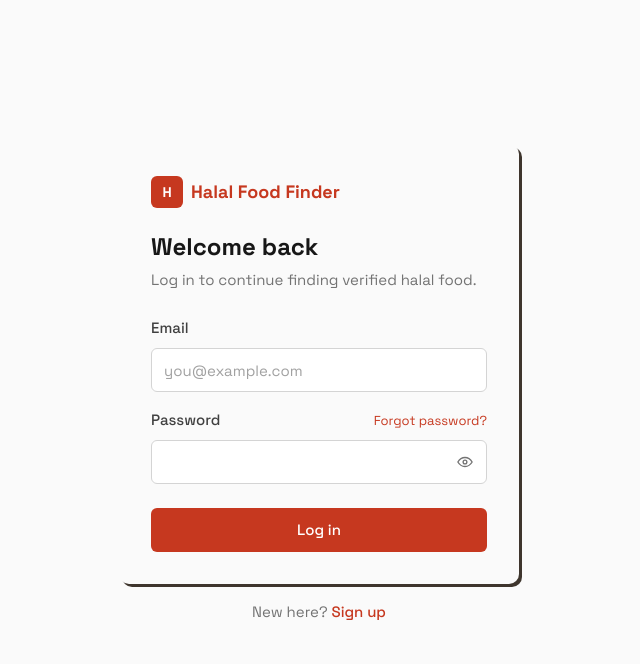
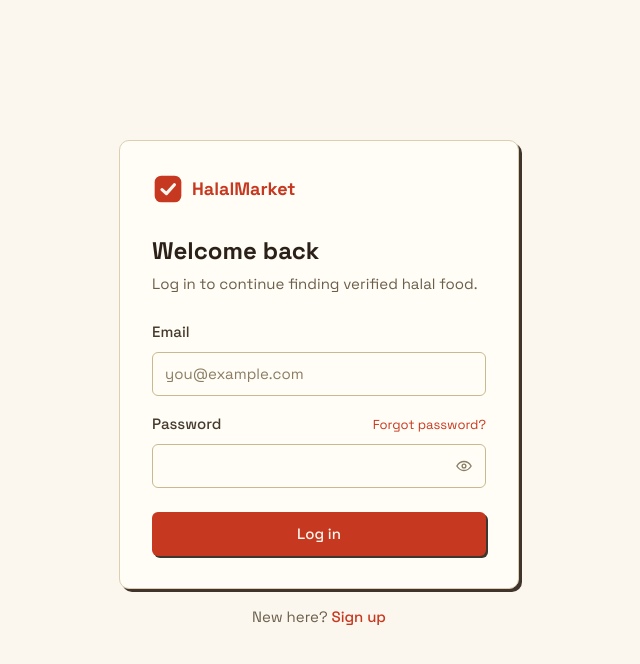
Before and after one commit to Losers-Lab/halal-food-finder, a Next.js app in the folder frontend/: page /login in a window 1280 px wide. Shown: the top 664 px of the page, without its empty margins (321-961 px from the left). Built offline with nearby package versions, Linux system fonts and the light colour scheme; no server answers.

Commit message:
[STAMPS] Reskin auth, trust, and add-listing to stamps

```diff
--- a/frontend/src/app/login/page.tsx
+++ b/frontend/src/app/login/page.tsx
@@ -76,7 +76,7 @@ function LoginForm() {
       {created ? (
         <div
           role="status"
-          className="mb-4 rounded-md border border-positive-200 bg-positive-50 px-3 py-2.5 text-small text-positive-700"
+          className="mb-4 rounded-md border border-ink-300 bg-ink-100 px-3 py-2.5 text-small text-ink-700"
         >
           Account created. Log in to continue.
         </div>
--- a/frontend/src/components/auth/Alert.tsx
+++ b/frontend/src/components/auth/Alert.tsx
@@ -18,7 +18,7 @@ export function Alert({
 }) {
   const styles =
     variant === "banner"
-      ? "border-l-4 border-danger-100 bg-danger-50 text-danger-600"
+      ? "border-l-4 border-danger-500 bg-danger-50 text-danger-600"
       : "border border-danger-100 bg-danger-50 text-danger-600";
 
   return (
--- a/frontend/src/components/auth/AuthCard.tsx
+++ b/frontend/src/components/auth/AuthCard.tsx
@@ -2,6 +2,7 @@
 
 import type { ReactNode } from "react";
 import Link from "next/link";
+import { SealMark } from "@/components/trust";
 
 type AuthCardProps = {
   heading: string;
@@ -15,8 +16,9 @@ type AuthCardProps = {
 
 /**
  * Shared auth screen frame — spec: docs/design/auth-screens.md §"Shared screen
- * frame". Centered card on neutral-50; white card radius-lg shadow-card;
- * max-width 400px; full-bleed on mobile (page = card), 16px input font.
+ * frame" reskinned per auth-screens-v2-delta.md. Centered card on cream-50;
+ * ink-0 card, radius-lg, kraft-200 border, hard offset shadow-card; max-width
+ * 400px; full-bleed on mobile (page = card), 16px input font.
  */
 export function AuthCard({
   heading,
@@ -26,36 +28,34 @@ export function AuthCard({
   children,
 }: AuthCardProps) {
   return (
-    <div className="flex min-h-screen flex-col items-center justify-center bg-neutral-50 px-0 py-0 sm:px-6 sm:py-10">
+    <div className="flex min-h-screen flex-col items-center justify-center bg-cream-50 px-0 py-0 sm:px-6 sm:py-10">
       <div className="w-full max-w-[400px]">
-        <div className="rounded-none bg-neutral-0 px-5 py-8 shadow-none sm:rounded-lg sm:px-8 sm:py-8 sm:shadow-card">
+        <div className="rounded-none border-0 bg-ink-0 px-5 py-8 shadow-none sm:rounded-lg sm:border sm:border-kraft-200 sm:px-8 sm:py-8 sm:shadow-card">
           {/* Brand mark */}
           <div className="mb-6">
             <Link
               href="/"
-              className="inline-flex items-center gap-2 text-heading font-semibold text-brand-500 hover:text-brand-600"
+              className="inline-flex items-center gap-2 text-heading font-bold text-brand-500 hover:text-brand-600"
             >
-              <span className="inline-flex h-8 w-8 items-center justify-center rounded-md bg-brand-500 text-sm font-bold text-white">
-                H
-              </span>
-              Halal Food Finder
+              <SealMark className="h-8 w-8 text-brand-500" />
+              HalalMarket
             </Link>
           </div>
 
           <header className="space-y-1.5">
-            <h1 className="text-title text-neutral-900">{heading}</h1>
-            <p className="text-body text-neutral-500">{subcopy}</p>
+            <h1 className="text-title text-ink-900">{heading}</h1>
+            <p className="text-body text-ink-500">{subcopy}</p>
           </header>
 
           <div className="mt-6">{children}</div>
         </div>
 
-        <footer className="px-5 pb-8 pt-4 text-center text-body text-neutral-500 sm:px-0">
+        <footer className="px-5 pb-8 pt-4 text-center text-body text-ink-500 sm:px-0">
           {footer}
         </footer>
 
         {trustLine ? (
-          <p className="px-5 pb-8 text-center text-small text-neutral-500 sm:px-0">
+          <p className="px-5 pb-8 text-center text-small text-ink-500 sm:px-0">
             By signing up you agree to our{" "}
             <Link
               href="#"
--- a/frontend/src/components/auth/Button.tsx
+++ b/frontend/src/components/auth/Button.tsx
@@ -54,8 +54,8 @@ export function Button({
     "inline-flex h-11 items-center justify-center gap-2 rounded-md px-4 text-body font-medium transition-colors focus-visible:outline-2 focus-visible:outline-offset-2 focus-visible:outline-brand-500 disabled:cursor-not-allowed";
   const styles =
     variant === "primary"
-      ? "bg-brand-500 text-white hover:bg-brand-600 active:bg-brand-700 disabled:bg-neutral-300"
-      : "text-brand-500 hover:text-brand-600 hover:underline disabled:text-neutral-400";
+      ? "bg-brand-500 text-cream-50 shadow-chip hover:bg-brand-600 active:translate-x-0.5 active:translate-y-0.5 active:shadow-none motion-reduce:active:translate-x-0 motion-reduce:active:translate-y-0 disabled:bg-ink-200 disabled:text-ink-400 disabled:shadow-none"
+      : "text-brand-500 hover:text-brand-600 hover:underline disabled:text-ink-400";
 
   return (
     <button
--- a/frontend/src/components/auth/Field.tsx
+++ b/frontend/src/components/auth/Field.tsx
@@ -40,7 +40,7 @@ export const Field = forwardRef<HTMLInputElement, FieldProps>(
         <div className="flex items-baseline justify-between">
           <label
             htmlFor={id}
-            className="text-body font-medium text-neutral-700"
+            className="text-body font-medium text-ink-700"
           >
             {label}
           </label>
@@ -52,8 +52,8 @@ export const Field = forwardRef<HTMLInputElement, FieldProps>(
           id={id}
           aria-invalid={hasError || undefined}
           aria-describedby={describedBy}
-          className={`h-11 w-full rounded-md border bg-white px-3 text-body text-neutral-900 placeholder:text-neutral-400 focus:outline-2 focus:outline-offset-0 focus:outline-brand-500 ${
-            hasError ? "border-danger-500" : "border-neutral-300"
+          className={`h-11 w-full rounded-md border bg-ink-0 px-3 text-body text-ink-900 placeholder:text-ink-400 focus:outline-2 focus:outline-offset-0 focus:outline-brand-500 ${
+            hasError ? "border-danger-500" : "border-kraft-300"
           }`}
           {...inputProps}
         />
@@ -68,7 +68,7 @@ export const Field = forwardRef<HTMLInputElement, FieldProps>(
             <span>{error}</span>
           </p>
         ) : helper ? (
-          <p id={`${id}-helper`} className="text-small text-neutral-500">
+          <p id={`${id}-helper`} className="text-small text-ink-500">
             {helper}
           </p>
         ) : null}
--- a/frontend/src/components/auth/PasswordField.tsx
+++ b/frontend/src/components/auth/PasswordField.tsx
@@ -36,7 +36,7 @@ export const PasswordField = forwardRef<HTMLInputElement, PasswordFieldProps>(
         <div className="flex items-baseline justify-between">
           <label
             htmlFor={id}
-            className="text-body font-medium text-neutral-700"
+            className="text-body font-medium text-ink-700"
           >
             {label}
           </label>
@@ -50,8 +50,8 @@ export const PasswordField = forwardRef<HTMLInputElement, PasswordFieldProps>(
             type={visible ? "text" : "password"}
             aria-invalid={hasError || undefined}
             aria-describedby={describedBy}
-            className={`h-11 w-full rounded-md border bg-white px-3 pr-14 text-body text-neutral-900 placeholder:text-neutral-400 focus:outline-2 focus:outline-offset-0 focus:outline-brand-500 ${
-              hasError ? "border-danger-500" : "border-neutral-300"
+            className={`h-11 w-full rounded-md border bg-ink-0 px-3 pr-14 text-body text-ink-900 placeholder:text-ink-400 focus:outline-2 focus:outline-offset-0 focus:outline-brand-500 ${
+              hasError ? "border-danger-500" : "border-kraft-300"
             }`}
             {...inputProps}
           />
@@ -60,7 +60,7 @@ export const PasswordField = forwardRef<HTMLInputElement, PasswordFieldProps>(
             aria-label={visible ? "Hide password" : "Show password"}
             aria-pressed={visible}
             onClick={() => setVisible((v) => !v)}
-            className="absolute inset-y-0 right-0 flex w-11 items-center justify-center text-neutral-500 hover:text-neutral-700 focus-visible:outline-2 focus-visible:outline-offset-2 focus-visible:outline-brand-500"
+            className="absolute inset-y-0 right-0 flex w-11 items-center justify-center text-ink-400 hover:text-ink-700 focus-visible:outline-2 focus-visible:outline-offset-2 focus-visible:outline-brand-500"
           >
             {visible ? (
               <EyeOffIcon />
@@ -80,7 +80,7 @@ export const PasswordField = forwardRef<HTMLInputElement, PasswordFieldProps>(
             <span>{error}</span>
           </p>
         ) : helper ? (
-          <p id={`${id}-helper`} className="text-small text-neutral-500">
+          <p id={`${id}-helper`} className="text-small text-ink-500">
             {helper}
           </p>
         ) : null}
--- a/frontend/src/components/trust/index.tsx
+++ b/frontend/src/components/trust/index.tsx
@@ -1,11 +1,16 @@
 import type { ReactNode, SVGProps } from "react";
 
 /**
- * Trust-language primitives — spec: docs/design/trust-components.md.
- * Tokens: docs/design/tokens.md (consume tokens only, no local hex values).
- * These are stubs (static UI, no data wiring); props kept minimal.
+ * Trust-language primitives — spec: docs/design/trust-components.md, reskinned
+ * to tokens.md "Stamps & Search" v2 (2026-08-30 restyle note). Tokens only — no
+ * local hex values. These are static UI primitives; consumers wire data.
+ *
+ * Binding rules (never violate):
+ * - Verification signal always = icon + word, never hue alone (colorblind-safe).
+ * - "Unverified" NEVER uses danger red or warning iconography — quiet ink neutral.
+ * - Stamp green is exclusive to Verified / certificate trust; danger red is
+ *   reserved for genuine errors.
  */
-
 function CheckIcon(props: SVGProps<SVGSVGElement>) {
   return (
     <svg
@@ -83,11 +88,58 @@ function GearIcon(props: SVGProps<SVGSVGElement>) {
   );
 }
 
-/** VerifiedBadge — `[✓ Verified]`, positive treatment, pill. */
-export function VerifiedBadge() {
+type SealMarkProps = SVGProps<SVGSVGElement> & { srLabel?: string };
+
+/**
+ * Seal/stamp mark — the trust seal glyph. Used as the brand logo slot, the
+ * certificate panel header, and empty-state illustration. Renders a solid
+ * currentColor stamp badge with a cream check. Always decorative; consume with
+ * an aria-hidden unless given an srLabel.
+ */
+export function SealMark({ srLabel, ...props }: SealMarkProps) {
+  return (
+    <svg
+      aria-hidden={srLabel ? undefined : true}
+      viewBox="0 0 24 24"
+      fill="none"
+      width="24"
+      height="24"
+      {...props}
+    >
+      {srLabel ? <title>{srLabel}</title> : null}
+      <rect x="2" y="2" width="20" height="20" rx="5" fill="currentColor" />
+      <path
+        d="M7.5 12.5 10.8 15.5 16.8 8.8"
+        stroke="var(--color-cream-50)"
+        strokeWidth="2.4"
+        strokeLinecap="round"
+        strokeLinejoin="round"
+      />
+    </svg>
+  );
+}
+
+type VerifiedBadgeProps = {
+  /** default = quiet dashed stamp badge; on-photo = solid stamp over imagery. */
+  variant?: "default" | "on-photo";
+};
+
+/** VerifiedBadge — `[✓ Verified]` stamp badge, stamp-green treatment. v2 (binding). */
+export function VerifiedBadge({ variant = "default" }: VerifiedBadgeProps) {
+  if (variant === "on-photo") {
+    return (
+      <span
+        className="inline-flex items-center gap-1 rounded-sm bg-stamp-500 px-2.5 py-1 text-small font-semibold text-cream-50 shadow-stamp"
+        title="Verified — certification reviewed by our committee"
+      >
+        <CheckIcon />
+        Verified
+      </span>
+    );
+  }
   return (
     <span
-      className="inline-flex items-center gap-1 rounded-full border border-positive-200 bg-positive-50 px-2.5 py-1 text-small font-semibold text-positive-700"
+      className="inline-flex items-center gap-1 rounded-sm border-[1.5px] border-dashed border-stamp-200 bg-stamp-50 px-2.5 py-1 text-small font-semibold text-stamp-700 shadow-stamp"
       title="Verified — certification reviewed by our committee"
     >
       <CheckIcon />
@@ -96,11 +148,11 @@ export function VerifiedBadge() {
   );
 }
 
-/** UnverifiedTag — `[○ Unverified]`, neutral treatment (never error-red). */
+/** UnverifiedTag — `[○ Unverified]`, quiet warm-ink neutral. NEVER error-red. */
 export function UnverifiedTag() {
   return (
     <span
-      className="inline-flex items-center gap-1 rounded-full border border-neutral-300 bg-neutral-100 px-2.5 py-1 text-small font-semibold text-neutral-500"
+      className="inline-flex items-center gap-1 rounded-sm border border-ink-300 bg-ink-100 px-2.5 py-1 text-small font-semibold text-ink-500"
       title="This listing hasn't been verified yet. Owners can claim it and submit their halal certification for review."
     >
       <OutlineCircleIcon />
@@ -114,16 +166,16 @@ type CutMethodProps = { children: ReactNode; icon: ReactNode; label: string };
 function CutMethodIndicatorBase({ children, icon, label }: CutMethodProps) {
   return (
     <span
-      className="inline-flex items-center gap-1.5 rounded-sm bg-neutral-50 px-2 py-1 text-small text-neutral-500"
+      className="inline-flex items-center gap-1.5 rounded-sm border border-kraft-200 bg-ink-0 px-2 py-1 text-small text-ink-500"
       title={label}
     >
-      <span className="text-neutral-700">{icon}</span>
+      <span className="text-ink-700">{icon}</span>
       {children}
     </span>
   );
 }
 
-/** HandCutIndicator — `[✂ Hand-cut]`, quiet neutral chip. */
+/** HandCutIndicator — `[✂ Hand-cut]`, quiet neutral chip (border kraft-200). */
 export function HandCutIndicator() {
   return (
     <CutMethodIndicatorBase
```
Also changed, not shown: frontend/src/app/add-listing/page.tsx (+15 -15 lines), frontend/src/components/auth/AuthHeader.tsx (+9 -8 lines), frontend/src/components/listings/SelectField.tsx (+4 -4 lines).
